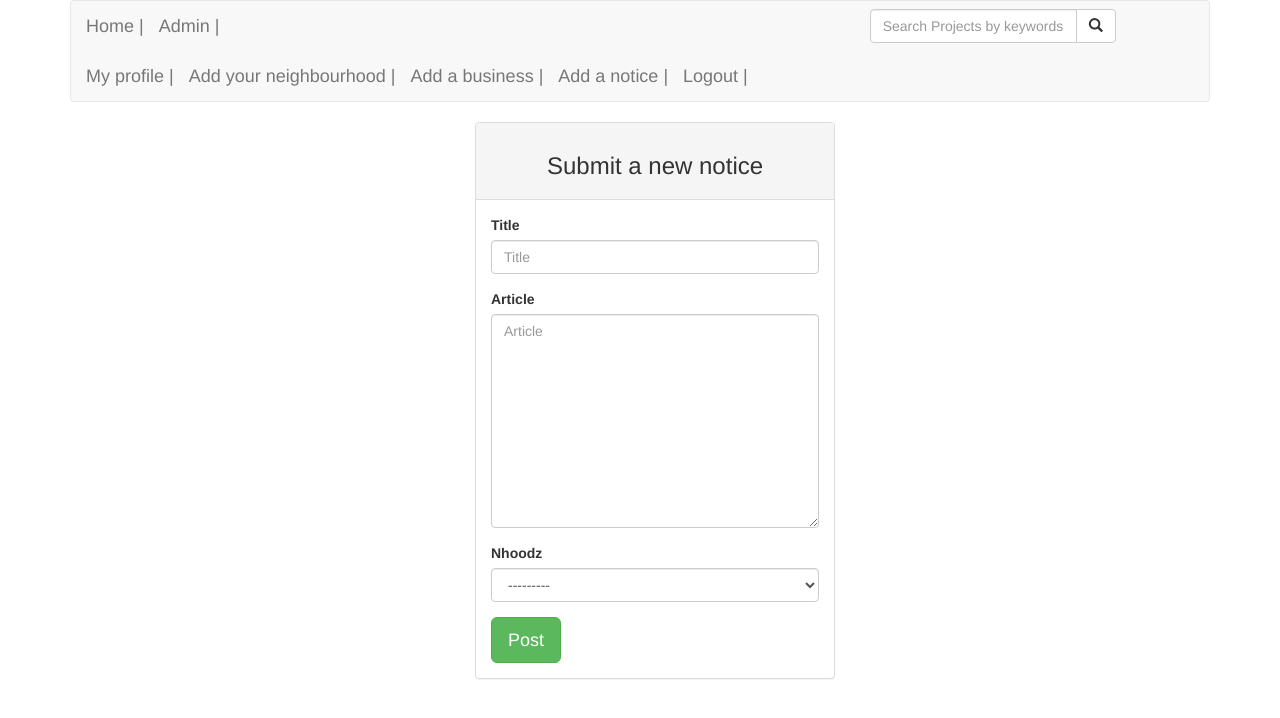
After one commit to AbugaAroni/DjangoIP4, a Django app: page /new/post in a window 1280 px wide. The commit adds this page. Shown: the top 718 px of the page. Run offline with Django 3.2, Linux system fonts and the light colour scheme; the visitor is signed in with stand-in values (Sample User, id 1); data that the repository does not hold is empty; some libraries are stand-ins or nearby versions.

Commit message:
change post model and add neighbourhood foreign key to posts

```diff
--- a/neighbourhood/forms.py
+++ b/neighbourhood/forms.py
@@ -1,5 +1,5 @@
 from django import forms
-from .models import neighbourhood, user, business
+from .models import neighbourhood, user, business, post
 
 class NewNeighbourhoodForm(forms.ModelForm):
     class Meta:
@@ -15,3 +15,8 @@ class NewBusinessForm(forms.ModelForm):
     class Meta:
         model = business
         exclude = ['user_owner']
+
+class NewPostForm(forms.ModelForm):
+    class Meta:
+        model = post
+        exclude = ['user_name']
--- a/neighbourhood/models.py
+++ b/neighbourhood/models.py
@@ -76,6 +76,7 @@ class post(models.Model):
     title = models.CharField(max_length=50)
     article = models.TextField()
     user_name = models.ForeignKey(user,on_delete=models.CASCADE)
+    nhoodz = models.ForeignKey(neighbourhood,on_delete=models.CASCADE)
 
     def __str__(self):
         return self.title
--- a/neighbourhood/templates/navbar.html
+++ b/neighbourhood/templates/navbar.html
@@ -30,6 +30,7 @@
               <a class="navbar-brand" href="/accounts/profile">My profile |</a>
               <a class="navbar-brand" href="{% url 'add_neighbourhood'%}">Add your neighbourhood |</a>
               <a class="navbar-brand" href="{% url 'new_business'%}">Add a business |</a>
+              <a class="navbar-brand" href="{% url 'new_post'%}">Add a notice |</a>
               <a class="navbar-brand" href="/accounts/logout">Logout |</a>
 
           {% else %}
--- /dev/null
+++ b/neighbourhood/templates/new_post.html
@@ -0,0 +1,35 @@
+{%extends "django_registration/base.html"%}
+{% load bootstrap3 %}
+{% block content %}
+  {{form.media}}
+<div class="container">
+  <div class="row">
+    <!-- Empty div -->
+    <div class="col-md-4"></div>
+    <div class="col-md-4">
+      {% if form.errors %}
+        <p> Some Information Might be Incorrect </p>
+      {% endif %}
+      <div class="panel panel-default">
+
+        <div class="panel-heading">
+          <h3 class="text-center">Submit a new notice</h3>
+        </div>
+        <div class="panel-body">
+    <form  action="{%url 'add_post'%}" method="post" enctype="multipart/form-data">
+      {%csrf_token%}
+
+      {% bootstrap_form form%}
+      <input type="submit" class="btn btn-success btn-lg" value="Post">
+    </form>
+        </div>
+
+      </div>
+
+    </div>
+    <!-- empty div -->
+    <div class="col-md-4"></div>
+  </div>
+</div>
+
+{% endblock %}
--- a/neighbourhood/urls.py
+++ b/neighbourhood/urls.py
@@ -6,4 +6,5 @@ urlpatterns=[
     path('accounts/profile/', views.profile, name='user_profile'),
     path('new/neighbourhood', views.new_neighbourhood, name='add_neighbourhood'),
     path('new/business', views.new_business, name='new_business'),
+    path('new/post', views.new_post, name='new_post'),
 ]
--- a/neighbourhood/views.py
+++ b/neighbourhood/views.py
@@ -5,7 +5,7 @@ from django.urls import reverse
 from .models import neighbourhood, user, business, post
 from django.contrib.auth.models import User
 from django.db.models import Q
-from .forms import NewUserForm, NewNeighbourhoodForm, NewBusinessForm
+from .forms import NewUserForm, NewNeighbourhoodForm, NewBusinessForm, NewPostForm
 
 # Create your views here.
 def home(request):
@@ -74,9 +74,30 @@ def new_business(request):
             newhood = form.save(commit=False)
             newhood.user_owner = actual_user
             newhood.save()
-        #redirect to the specific neighbourhood businesses
+        #redirect to the specific neighbourhood
         return redirect(new_business)
 
     else:
         form = NewBusinessForm()
     return render(request, 'new_business.html', {"form": form, "actual_user": actual_user, "neighbourhoods_avail":neighbourhoods_avail})
+
+@login_required(login_url='/accounts/login/')
+def new_post(request):
+    current_user=request.user
+    try:
+        actual_user = user.objects.get(name=current_user)
+    except user.DoesNotExist:
+        actual_user = ""
+
+    if request.method == 'POST':
+        form = NewPostForm(request.POST, request.FILES)
+        if form.is_valid():
+            newhood = form.save(commit=False)
+            newhood.user_owner = actual_user
+            newhood.save()
+        #redirect to the neighrboud hood post
+        return redirect()
+
+    else:
+        form = NewPostForm()
+    return render(request, 'new_post.html', {"form": form, "actual_user": actual_user})
--- a/notes.txt
+++ b/notes.txt
@@ -7,8 +7,6 @@ create my profile*
   add your profile*
   add forms for neighbourhood and user*
 
-edit/update neighbourhood
-view neighbourhood notice
 view all neighbourhoods to pick emergency_service
 emergency_services for given neighbourhood
 view posts and from given neighbourhood
```
Also changed, not shown: neighbourhood/migrations/0009_post_nhoodz.py (added).
